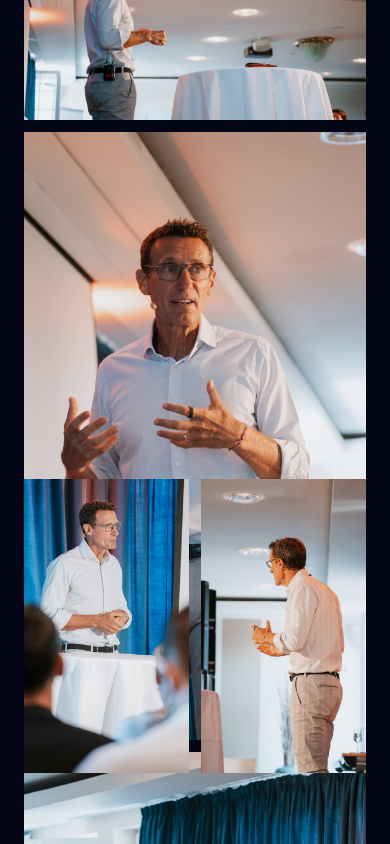
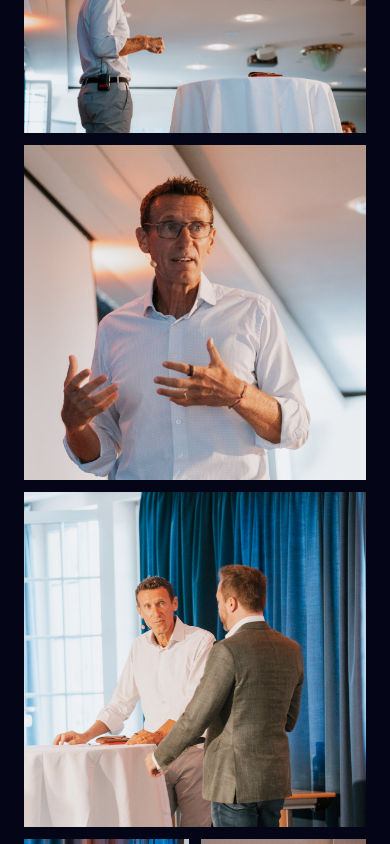
Before and after one commit to nxtyou/patrik-k-hnen, a Next.js app: page /keynote-speaker in a window 390 px wide. Shown: the part 1860-2704 px from the top of the page. Built offline with nearby package versions, Linux system fonts and the light colour scheme.

Commit message:
keynote-speaker Gallery made responsive

```diff
--- a/components/Templates/KeynoteSpeaker/Gallery.jsx
+++ b/components/Templates/KeynoteSpeaker/Gallery.jsx
@@ -4,18 +4,18 @@ const Gallery = () => {
       <div className="mx-auto max-w-7xl">
         <div className="relative">
           <img
-            className="w-full object-cover"
+            className="min-h-[205px] w-full object-cover"
             src="/images/photos/patrik-as-speaker2.jpg"
             width="1216"
             height="684"
             alt=""
           />
         </div>
-        <div className="mt-3 flex max-h-[335px] flex-col md:mt-6 md:flex-row md:space-x-6">
+        <div className="mt-3 flex flex-col md:mt-6 md:flex-row md:space-x-6">
           <div className="md:w-1/2">
             <img
               style={{ objectPosition: '50% 20%' }}
-              className="h-full w-full object-cover"
+              className="max-h-[335px] w-full object-cover"
               width="596"
               height="335"
               alt=""
@@ -25,7 +25,7 @@ const Gallery = () => {
           <div className="mt-3 md:mt-0 md:w-1/2">
             <img
               style={{ objectPosition: '50% 25%' }}
-              className="h-full w-full object-cover"
+              className="max-h-[335px] w-full object-cover"
               width="596"
               height="335"
               alt=""
@@ -33,11 +33,11 @@ const Gallery = () => {
             />
           </div>
         </div>
-        <div className="mt-3 flex max-h-[596px] gap-3 md:mt-6 md:gap-6">
+        <div className="mt-3 flex gap-3 md:mt-6 md:gap-6">
           <div className="flex-1">
             <img
               style={{ objectPosition: '50% 10%' }}
-              className="h-full w-full object-cover object-top md:aspect-auto md:object-center"
+              className="max-h-[596px] w-full object-cover object-top md:aspect-auto md:object-center"
               width="373"
               height="596"
               alt=""
@@ -47,7 +47,7 @@ const Gallery = () => {
           <div className="flex-1">
             <img
               style={{ objectPosition: '50% 10%' }}
-              className="h-full w-full object-cover object-right md:aspect-auto"
+              className="max-h-[596px] w-full object-cover object-right md:aspect-auto"
               width="596"
               height="596"
               alt=""
```
